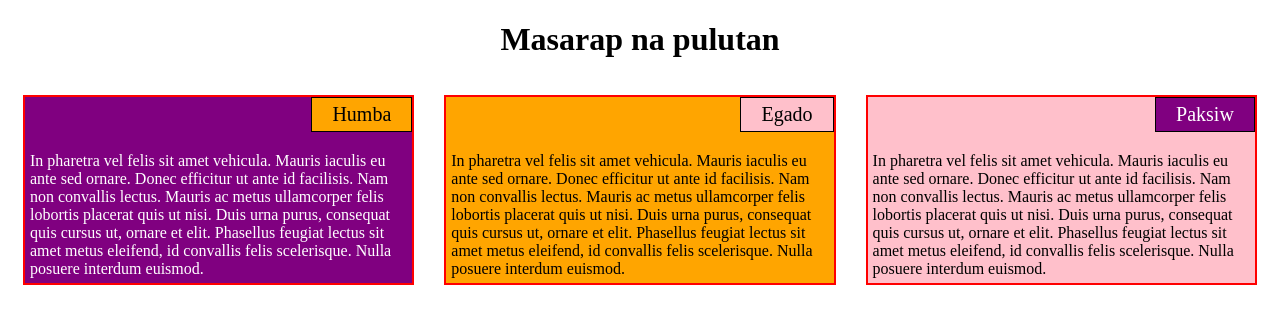
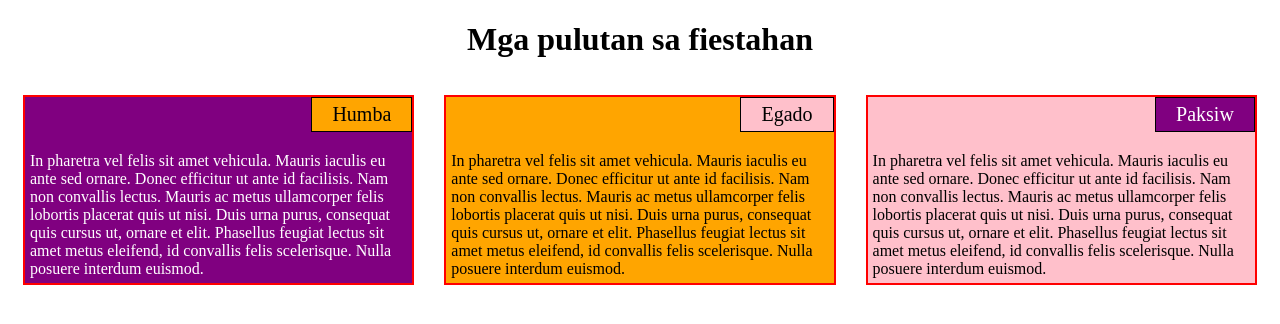
Before and after one commit to dang-Dev/final-exam, a plain HTML site: page index.html in a window 1280 px wide. Drawn offline with Linux system fonts and the light colour scheme.

Commit message:
final output

```diff
--- a/index.html
+++ b/index.html
@@ -7,7 +7,7 @@
     <link rel="stylesheet" href="css/style.css">
 </head>
 <body>
-    <h1>Masarap na pulutan</h1>
+    <h1>Mga pulutan sa fiestahan</h1>
     <div class="row">
         <div class="col-lg-4 col-md-6 col-sm-12">
             <div class="container sm-bg-red lg-bg-purple">
```
